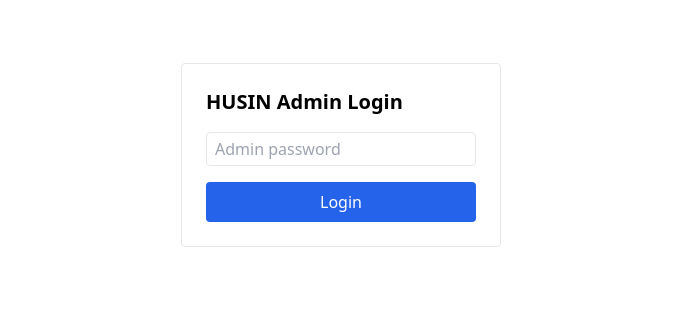
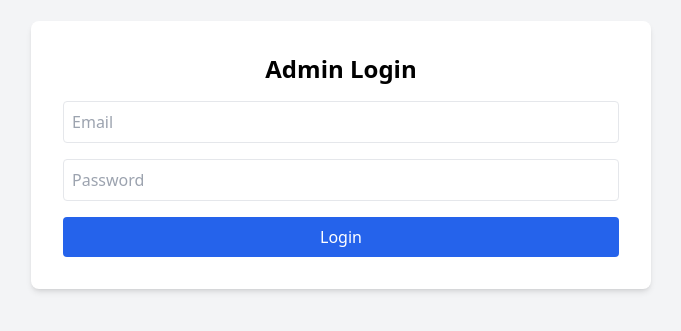
Before and after one commit to Ahmed-Antigravity-99/husin-dashboard, a Next.js app: page /login in a window 1280 px wide. Shown: the part 245-576 px from the top of the page, without its empty margins (299-980 px from the left). Built offline with nearby package versions, Linux system fonts and the light colour scheme.

Commit message:
Update page.js

```diff
--- a/app/login/page.js
+++ b/app/login/page.js
@@ -1,52 +1,27 @@
-"use client";
-
-import { useState } from "react";
-
-export default function LoginPage() {
-  const [password, setPassword] = useState("");
-  const [error, setError] = useState("");
-
-  const submit = async (e) => {
-    e.preventDefault();
-    setError("");
-
-    const res = await fetch("/api/auth/login", {
-      method: "POST",
-      body: JSON.stringify({ password }),
-    });
-
-    if (res.ok) {
-      location.href = "/products";
-    } else {
-      setError("Invalid password");
-    }
-  };
+// Add 'async' and 'await searchParams'
+export default async function LoginPage({ searchParams }) {
+  const params = await searchParams;
 
   return (
-    <div className="h-screen flex items-center justify-center">
-      <form
-        onSubmit={submit}
-        className="border rounded p-6 w-80 flex flex-col gap-4"
-      >
-        <h1 className="text-xl font-bold">HUSIN Admin Login</h1>
-
+    <div className="flex items-center justify-center min-h-screen bg-gray-100">
+      <div className="p-8 bg-white shadow-md rounded-lg">
+        <h1 className="text-2xl font-bold mb-4 text-center">Admin Login</h1>
+        <form className="space-y-4">
+          <input
+            type="email"
+            placeholder="Email"
+            className="w-full p-2 border rounded"
+          />
           <input
             type="password"
-          className="border px-2 py-1 rounded"
-          placeholder="Admin password"
-          value={password}
-          onChange={(e) => setPassword(e.target.value)}
+            placeholder="Password"
+            className="w-full p-2 border rounded"
           />
-
-        {error && <div className="text-red-600 text-sm">{error}</div>}
-
-        <button
-          type="submit"
-          className="bg-blue-600 text-white px-4 py-2 rounded"
-        >
+          <button className="w-full bg-blue-600 text-white p-2 rounded hover:bg-blue-700">
             Login
           </button>
         </form>
       </div>
+    </div>
   );
 }
```
Lines whose indentation alone changed are shown as unchanged.
